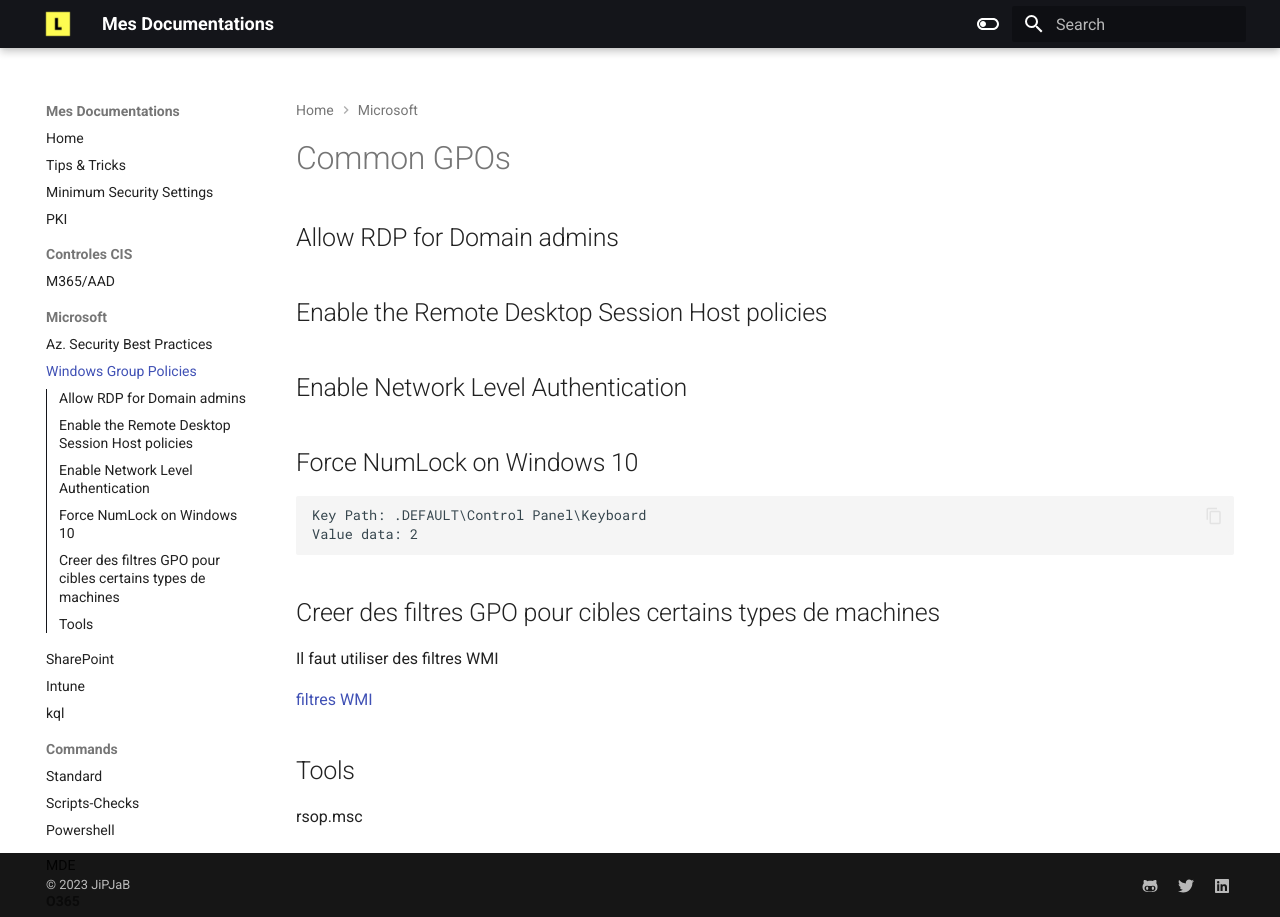
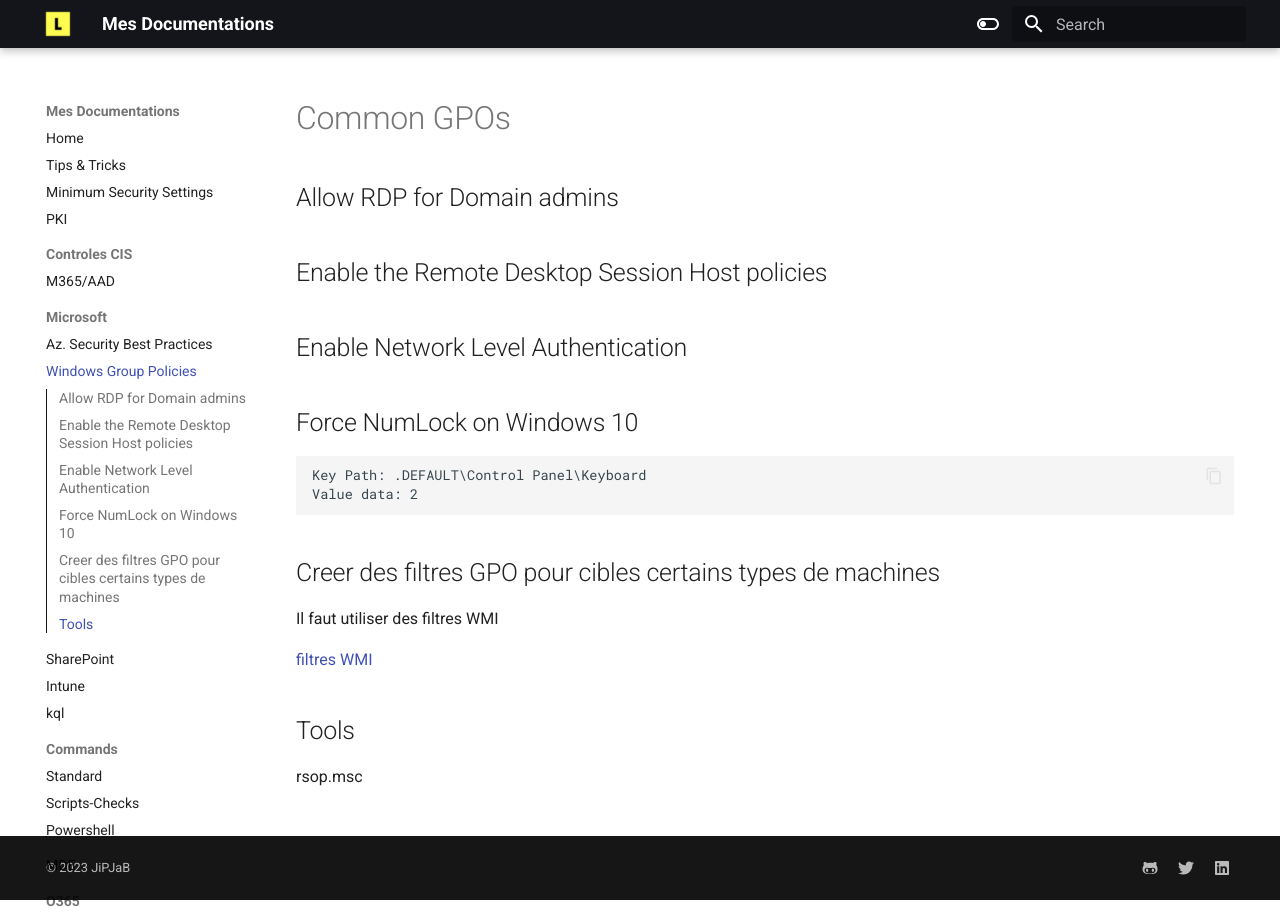
Before and after one commit to jipjab/docs, an MkDocs documentation site: the page built from docs/GPOs.md, in a window 1280 px wide. Built offline with MkDocs 1.6.1 and Material for MkDocs 9.7.7, drawn with Linux system fonts in a browser that asks for light colours; some of the changed lines change nothing that is shown.

Commit message:
Update mkdocs.yml

```diff
--- a/mkdocs.yml
+++ b/mkdocs.yml
@@ -10,7 +10,7 @@
     #- navigation.tabs.sticky
     - navigation.sections
     - navigation.expand
-    - navigation.path
+    #- navigation.path
     - toc.integrate
     - search.suggest
     - search.highlight
@@ -94,9 +94,4 @@
         - 'O365 Security Best Practices': 'O365SecurityBestPractices.md'
         - 'O365 Security Center': 'O365SecurityCenter.md'
         - 'O365 Defender': 'O365Defender.md'
-    - 'Security Tools':
-        - 'Security Tools': 'SecurityTools.md'
-        - 'Security Tools - Azure': 'SecurityToolsAzure.md'
-        - 'Security Tools - MDE': 'SecurityToolsMDE.md'
-        - 'Security Tools - O365': 'SecurityToolsO365.md'
     - Cybereason: 'Cybereason.md'
```
